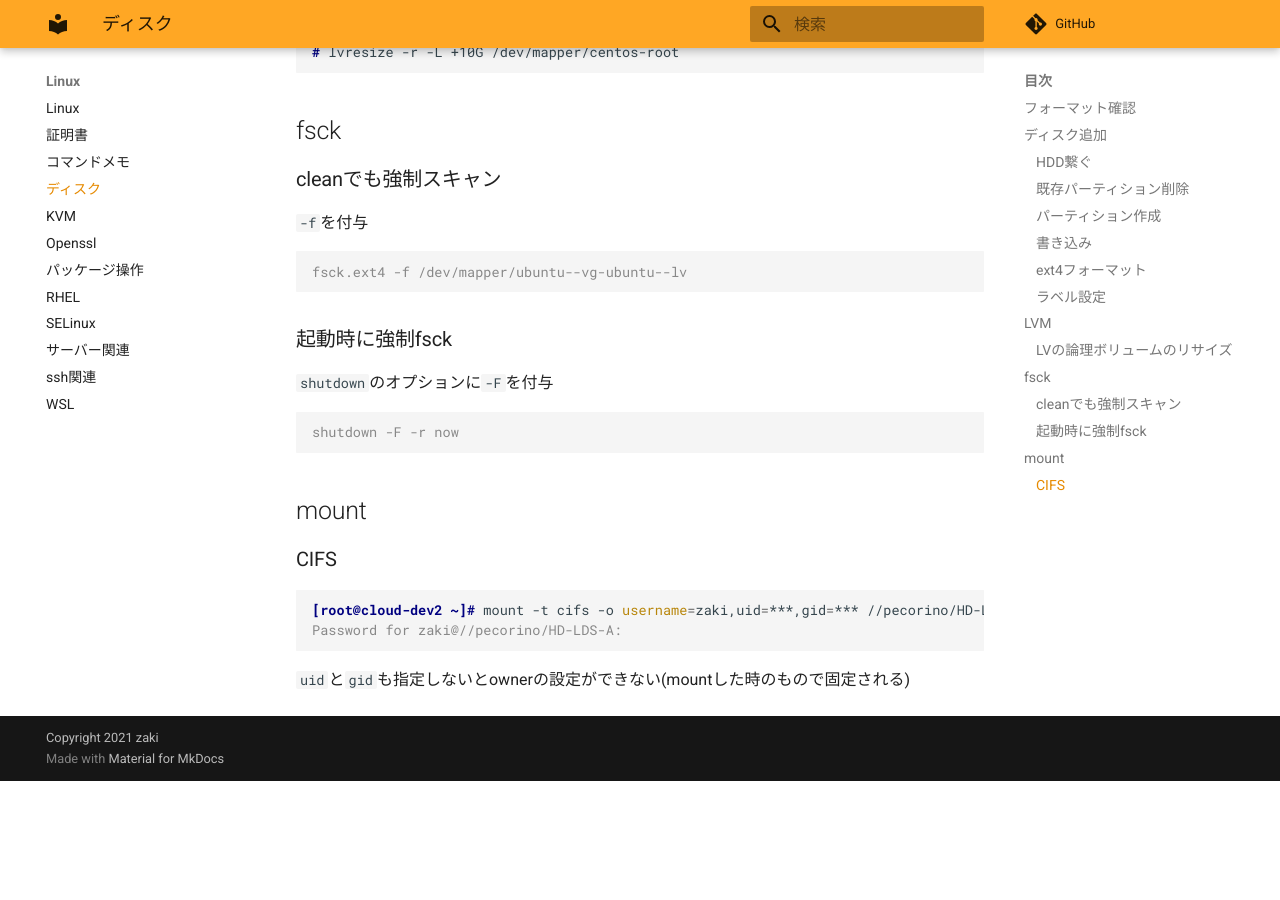
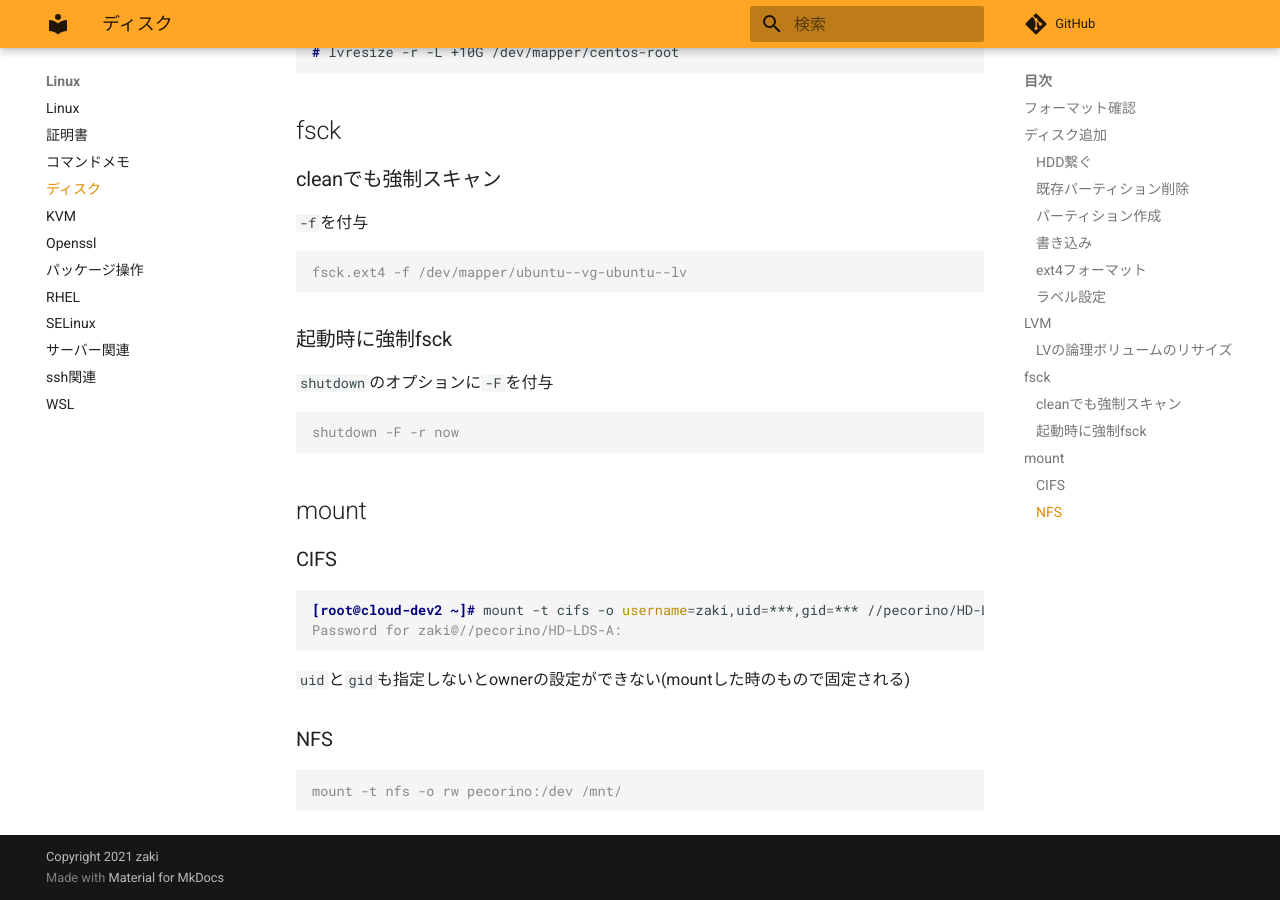
Before and after one commit to zaki-lknr/docs, an MkDocs documentation site: the page built from docs/Linux/disk.md, in a window 1280 px wide and 900 px high, scrolled down 4418 px. Built offline with MkDocs 1.6.1 and Material for MkDocs 9.7.7, drawn with Linux system fonts in a browser that asks for light colours; comment, search, counter and statistics services are not loaded; before the commit the page ends 5199 px from its top, so only the background shows below that.

Commit message:
add: linux/disk: nfs mount

````diff
--- a/docs/Linux/disk.md
+++ b/docs/Linux/disk.md
@@ -245,3 +245,9 @@ Password for zaki@//pecorino/HD-LDS-A:
 ```
 
 `uid`と`gid`も指定しないとownerの設定ができない(mountした時のもので固定される)
+
+### NFS
+
+```console
+mount -t nfs -o rw pecorino:/dev /mnt/
+```
````
